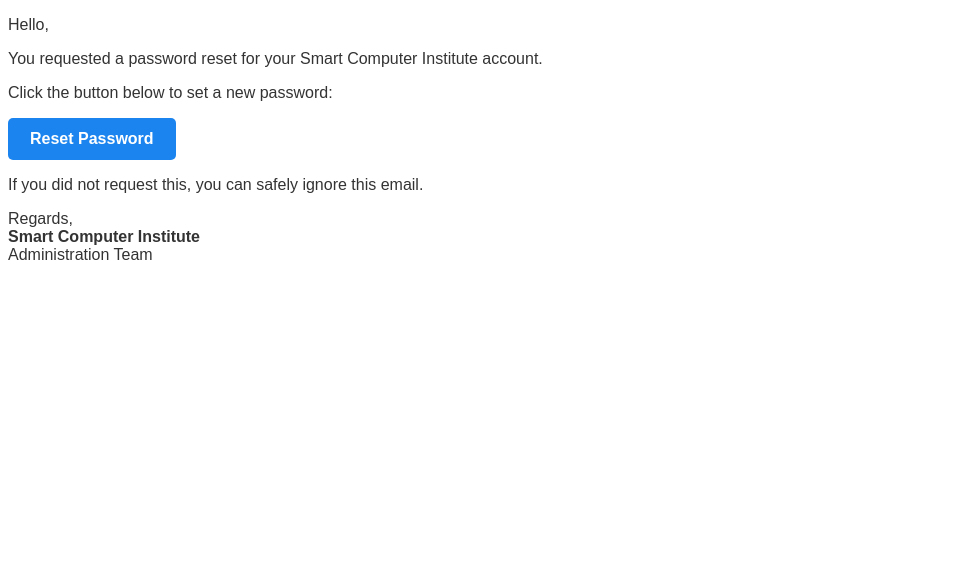
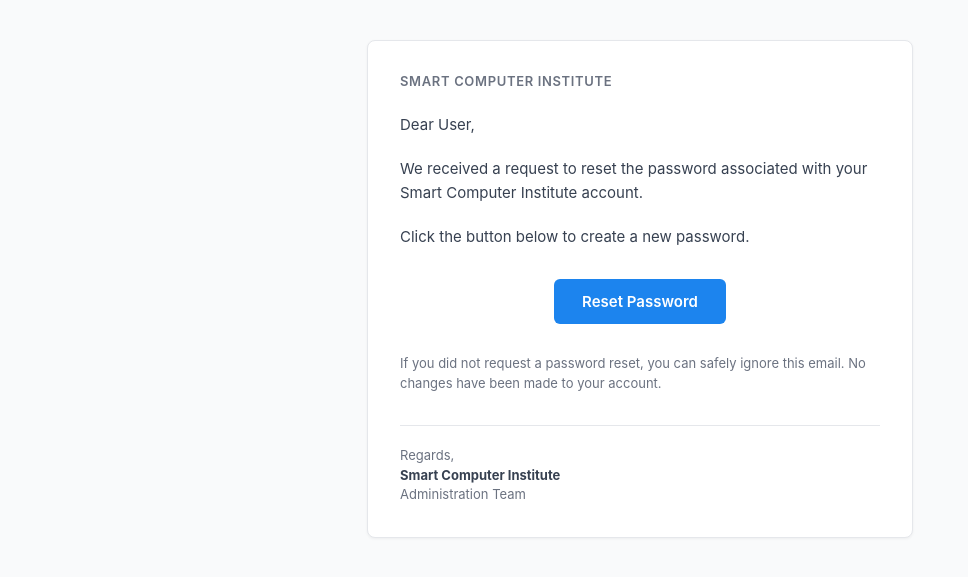
Before and after one commit to vibek151/hobby, a Django app: template backend/templates/registration/password_reset_email.html in a window 1280 px wide. Shown: the top 577 px of the page, without its empty margins (0-968 px from the left). Run offline with Django 5.2, Linux system fonts and the light colour scheme; the template is opened without the code that fills it, so the values that code supplies are empty; parts of the project's set-up code (start-up, migrations or seed data) failed here and were passed over.

Commit message:
Improve password reset email

```diff
--- a/backend/institute/forms.py
+++ b/backend/institute/forms.py
@@ -63,3 +63,8 @@ class MailjetPasswordResetForm(PasswordResetForm):
         )
 
         response.raise_for_status()
+
+    def save(self, *args, **kwargs):
+        kwargs["email_template_name"] = "registration/password_reset_email.txt"
+        kwargs["html_email_template_name"] = "registration/password_reset_email.html"
+        return super().save(*args, **kwargs)
--- a/backend/templates/registration/password_reset_email.html
+++ b/backend/templates/registration/password_reset_email.html
@@ -1,38 +1,108 @@
 <!DOCTYPE html>
 <html>
-<body style="font-family: Arial, sans-serif; color: #333;">
+<head>
+    <meta charset="utf-8">
+    <meta name="viewport" content="width=device-width, initial-scale=1.0">
+</head>
 
-    <p>Hello,</p>
+<body style="
+    margin:0;
+    padding:40px 20px;
+    background:#f9fafb;
+    font-family:-apple-system,BlinkMacSystemFont,'Segoe UI',Roboto,Helvetica,Arial,sans-serif;
+    color:#374151;
+">
 
-    <p>You requested a password reset for your Smart Computer Institute account.</p>
+<div style="
+    max-width:480px;
+    margin:0 auto;
+    background:#ffffff;
+    padding:32px;
+    border-radius:8px;
+    border:1px solid #e5e7eb;
+    box-shadow:0 1px 3px rgba(0,0,0,0.05);
+">
 
-    <p>
-        Click the button below to set a new password:
+    <div style="
+        font-size:13px;
+        text-transform:uppercase;
+        letter-spacing:0.05em;
+        color:#6b7280;
+        margin-bottom:24px;
+        font-weight:600;
+    ">
+        Smart Computer Institute
+    </div>
+
+    <p style="
+        font-size:15px;
+        line-height:1.6;
+        margin:0 0 20px;
+    ">
+        Dear User,
     </p>
 
-    <p>
-        <a href="{{ protocol }}://smartci.in{% url 'password_reset_confirm' uidb64=uid token=token %}"
+    <p style="
+        font-size:15px;
+        line-height:1.6;
+        margin:0 0 20px;
+    ">
+        We received a request to reset the password associated with your
+        Smart Computer Institute account.
+    </p>
+
+    <p style="
+        font-size:15px;
+        line-height:1.6;
+        margin:0 0 26px;
+    ">
+        Click the button below to create a new password.
+    </p>
+
+    <div style="text-align:center; margin:30px 0;">
+
+        <a href="https://smartci.in{% url 'password_reset_confirm' uidb64=uid token=token %}"
            style="
            display:inline-block;
-           padding:12px 22px;
            background:#1c84ee;
            color:#ffffff;
            text-decoration:none;
-           border-radius:5px;
-           font-weight:bold;">
+           padding:13px 28px;
+           border-radius:6px;
+           font-size:15px;
+           font-weight:600;
+           ">
             Reset Password
         </a>
+
+    </div>
+
+    <p style="
+        font-size:13px;
+        line-height:1.5;
+        color:#6b7280;
+        margin:26px 0 0;
+    ">
+        If you did not request a password reset, you can safely ignore this
+        email. No changes have been made to your account.
     </p>
 
-    <p>
-        If you did not request this, you can safely ignore this email.
-    </p>
+    <div style="
+        margin-top:32px;
+        padding-top:20px;
+        border-top:1px solid #e5e7eb;
+        font-size:13px;
+        color:#6b7280;
+        line-height:1.5;
+    ">
+        Regards,<br>
+        <strong style="color:#374151;">
+            Smart Computer Institute
+        </strong><br>
+        Administration Team
+    </div>
 
-    <p>
-        Regards,<br>
-        <strong>Smart Computer Institute</strong><br>
-        Administration Team
-    </p>
+</div>
 
 </body>
 </html>
```
Also changed, not shown: backend/templates/registration/password_reset_email.txt (added, +13 -0 lines), backend/templates/registration/New Text Document.txt (deleted).
